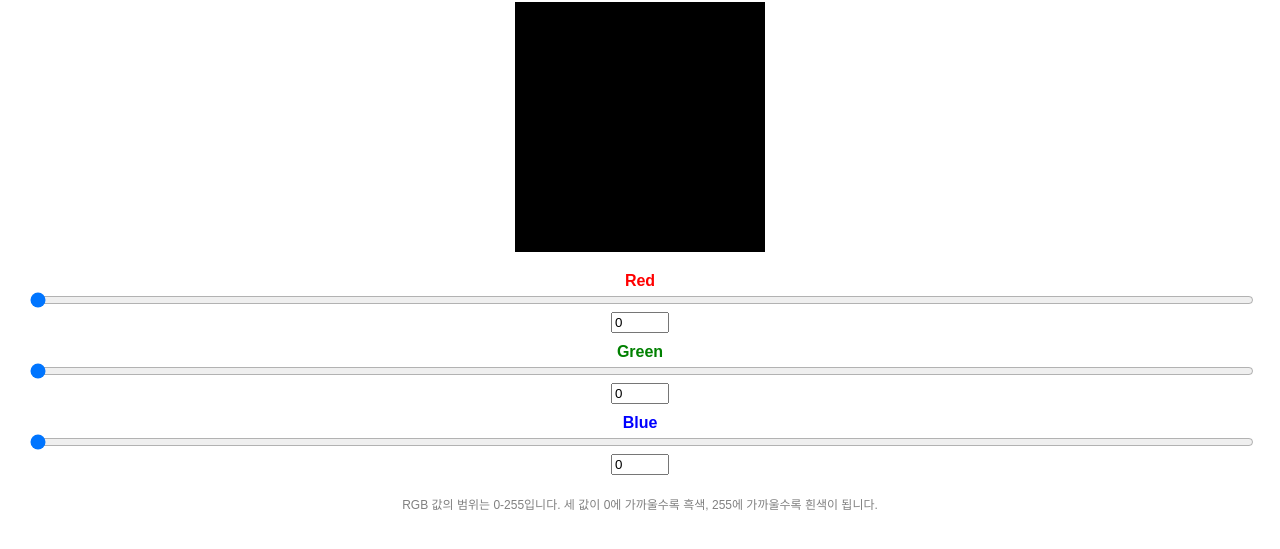
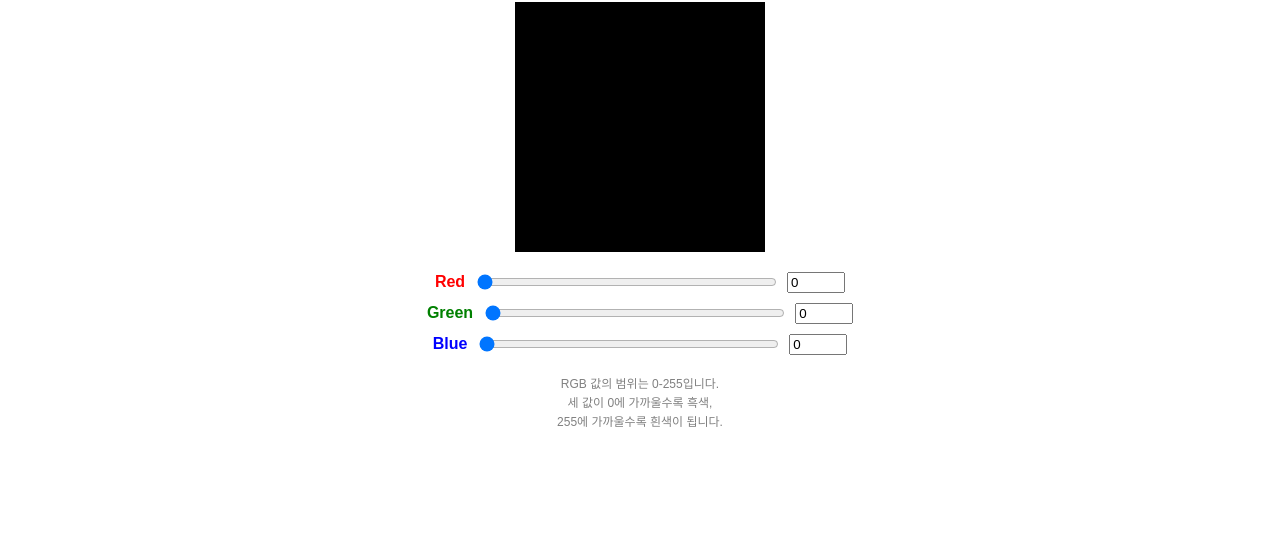
Before and after one commit to stu99m/RGB-color-finder, a plain HTML site: page index.html in a window 1280 px wide. Shown: the part 115-664 px from the top of the page. Drawn offline with Linux system fonts and the light colour scheme.

Commit message:
Update index.html

```diff
--- a/index.html
+++ b/index.html
@@ -24,31 +24,40 @@
 
         .slider-container {
             margin: 10px 0;
+            display: flex;
+            justify-content: center;
+            align-items: center;
         }
 
         .slider-label {
             font-weight: bold;
+            margin-right: 10px;
         }
 
         input[type="range"] {
-            width: 100%;
+            width: 300px; /* 슬라이더 길이를 고정 */
+            margin-right: 10px;
         }
 
         .slider-number {
             width: 50px;
-            display: inline-block;
         }
 
         #rgbInfo {
             color: gray;
             font-size: 12px;
             margin-top: 20px;
+            line-height: 1.6;
         }
 
         @media (max-width: 600px) {
             #colorBox {
                 width: 150px;
                 height: 150px;
+            }
+
+            input[type="range"] {
+                width: 200px; /* 모바일에서는 슬라이더 길이를 더 짧게 */
             }
         }
 
@@ -85,7 +94,9 @@
     </div>
 
     <p id="rgbInfo">
-        RGB 값의 범위는 0-255입니다. 세 값이 0에 가까울수록 흑색, 255에 가까울수록 흰색이 됩니다.
+        RGB 값의 범위는 0-255입니다.<br>
+        세 값이 0에 가까울수록 흑색,<br>
+        255에 가까울수록 흰색이 됩니다.
     </p>
 
     <script>
```
